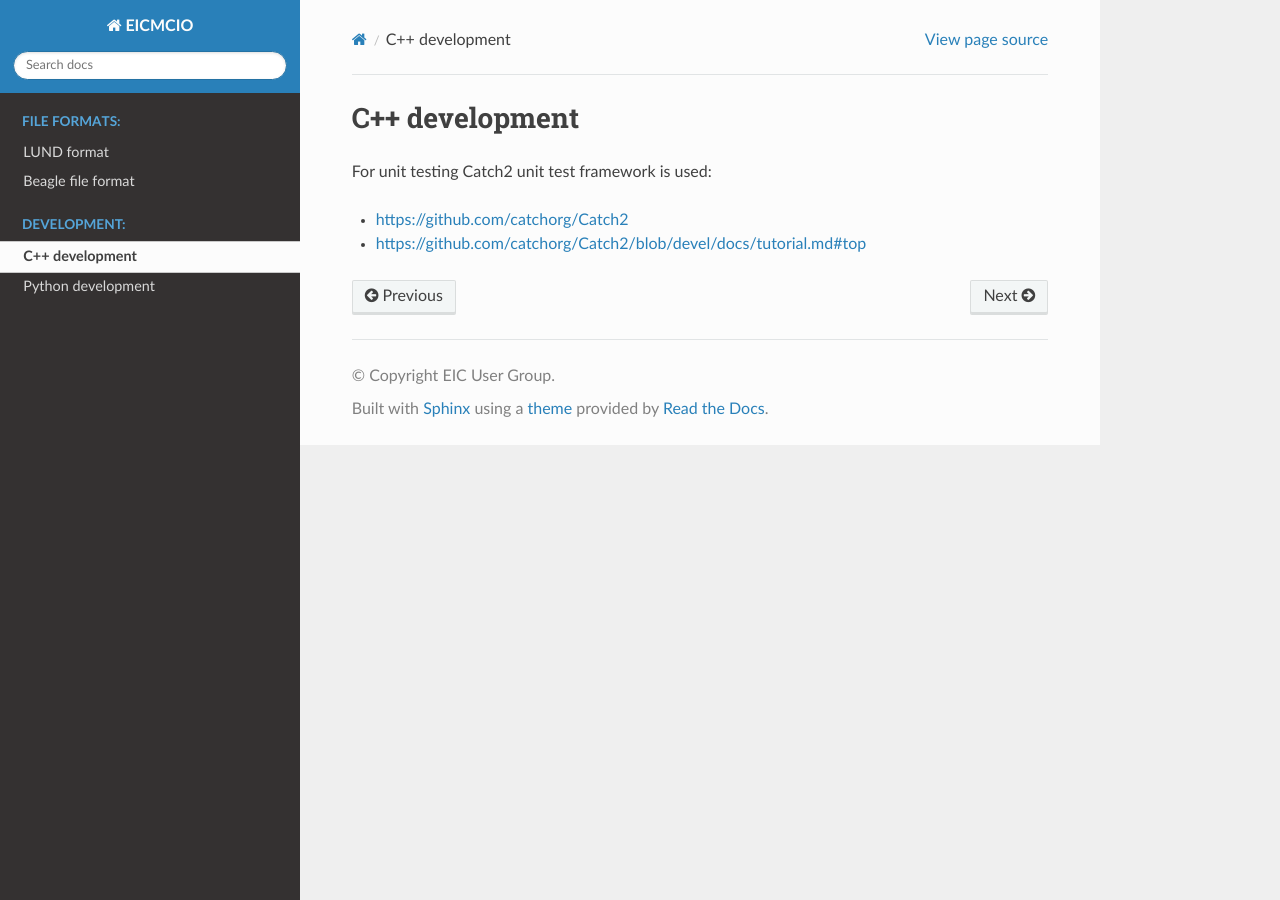
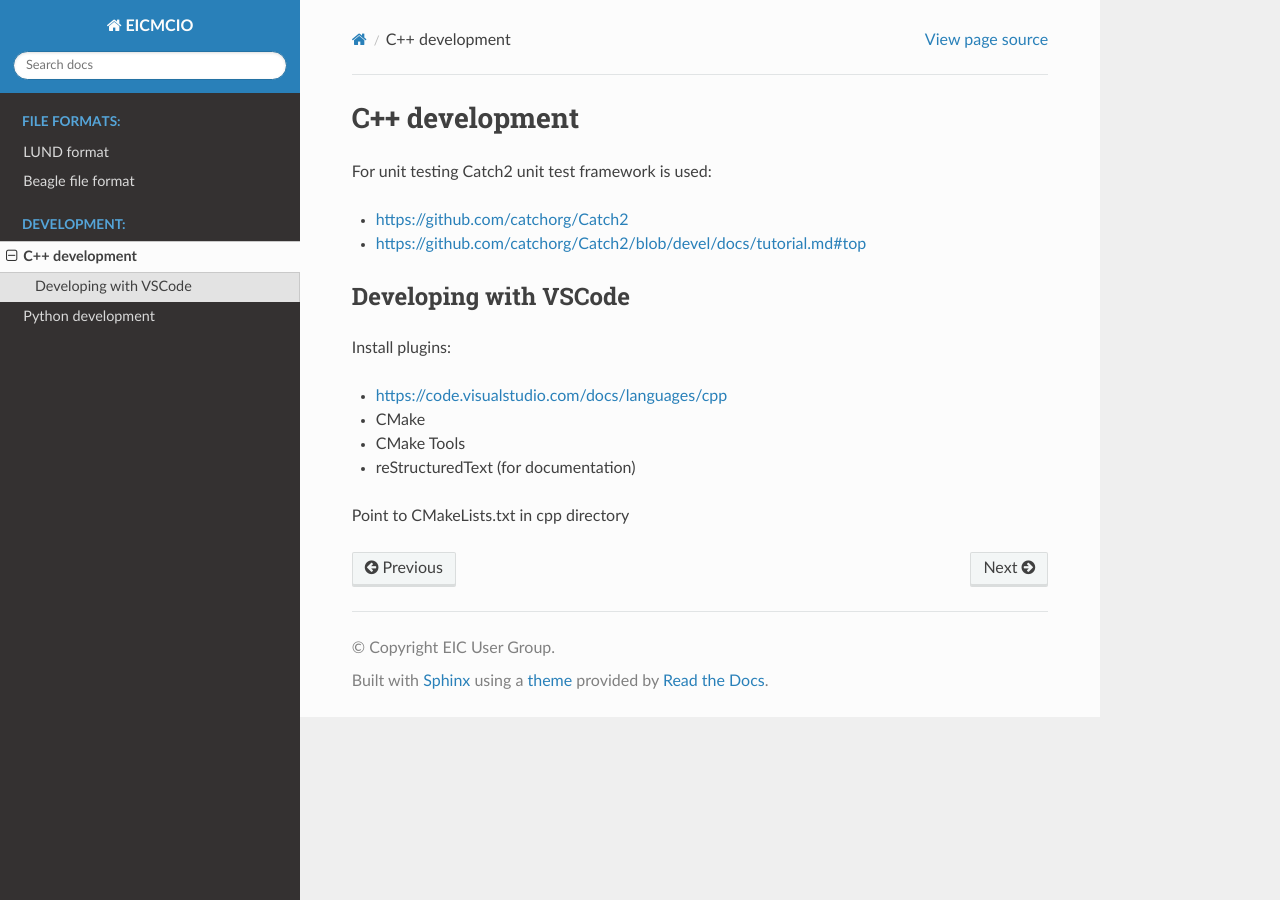
Before and after one commit to eic/eicmcio, a Sphinx documentation site: the page built from docs/cpp_development.rst, in a window 1280 px wide. Built offline with Sphinx 7.4.7 and the Read the Docs theme 2.0.0, drawn with Linux system fonts in a browser that asks for light colours.

```diff
--- a/docs/cpp_development.rst
+++ b/docs/cpp_development.rst
@@ -5,3 +5,18 @@
 
 - https://github.com/catchorg/Catch2
 - https://github.com/catchorg/Catch2/blob/devel/docs/tutorial.md#top
+
+
+
+Developing with VSCode
+----------------------
+
+Install plugins:
+
+- https://code.visualstudio.com/docs/languages/cpp
+- CMake
+- CMake Tools
+- reStructuredText (for documentation)
+
+
+Point to CMakeLists.txt in cpp directory
```
Also changed, not shown: 3 other files.
